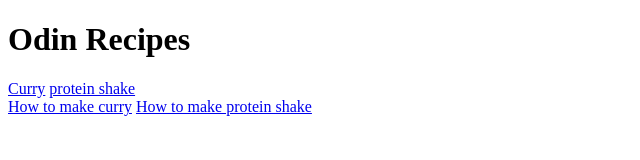
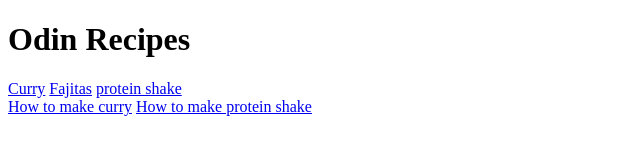
Before and after one commit to w19006674/odin-recipes, a plain HTML site: page index.html in a window 1280 px wide. Shown: the full height of the page, 0-640 px from the left. Drawn offline with Linux system fonts and the light colour scheme.

Commit message:
added fajitas to nav bar

```diff
--- a/index.html
+++ b/index.html
@@ -8,6 +8,7 @@
         <h1>Odin Recipes</h1>
         <nav>
             <a href="recipes/curry.html">Curry</a>
+            <a href="recipes/fajitas.html">Fajitas</a>
             <a href="recipes/proteinshake.html">protein shake</a>
         </nav>
         <a href="recipes/curry.html">How to make curry</a>
```
